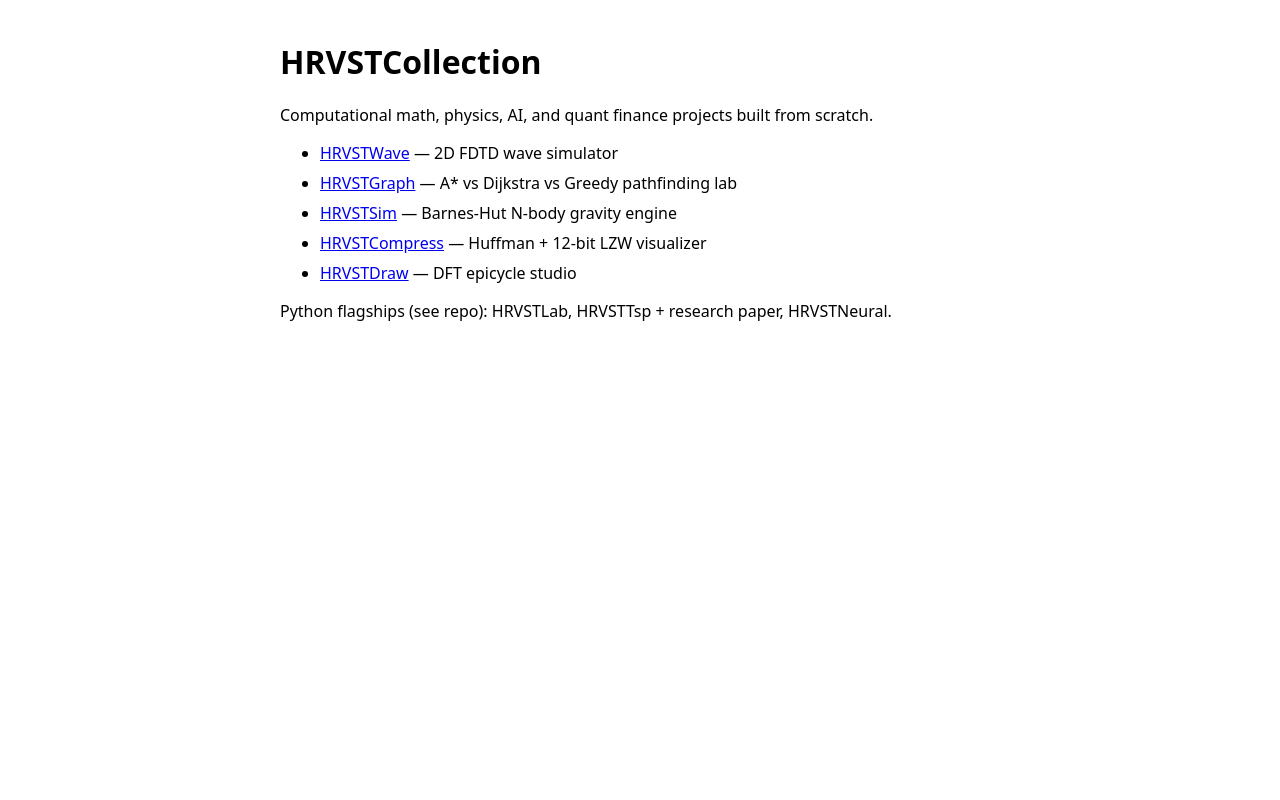
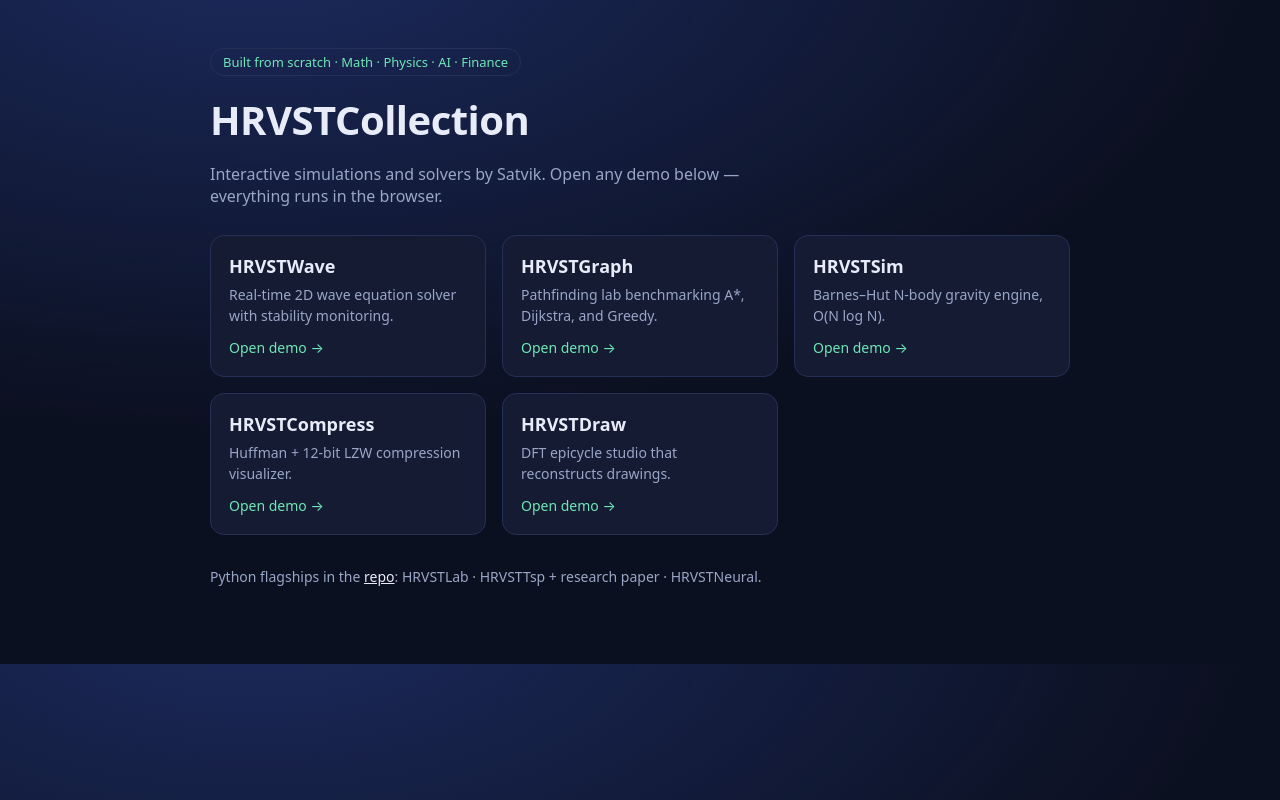
Before and after one commit to jio32-af/HRVSTCollection, a plain HTML site: page index.html in a window 1280 px wide. Drawn offline with Linux system fonts and the light colour scheme.

Commit message:
Style landing page with demo cards

```diff
--- a/index.html
+++ b/index.html
@@ -4,18 +4,32 @@
 <meta charset="utf-8">
 <meta name="viewport" content="width=device-width, initial-scale=1">
 <title>HRVSTCollection — Satvik</title>
-<style>body{font-family:system-ui,sans-serif;max-width:720px;margin:40px auto;padding:0 16px}li{margin:8px 0}</style>
+<style>
+:root{color-scheme:dark;--bg:#0b1020;--card:#141b33;--line:#263056;--txt:#e8ecf8;--mut:#9aa6c7;--acc:#6ee7b7}
+*{box-sizing:border-box}body{margin:0;font-family:system-ui,-apple-system,Segoe UI,Roboto,sans-serif;background:radial-gradient(1000px 500px at 20% -10%,#1c2a5e,transparent),var(--bg);color:var(--txt)}
+.wrap{max-width:900px;margin:0 auto;padding:48px 20px 64px}header p{color:var(--mut);max-width:60ch}
+h1{margin:0 0 8px;font-size:40px;letter-spacing:-.5px}.tag{display:inline-block;font-size:13px;color:var(--acc);border:1px solid var(--line);border-radius:999px;padding:4px 12px;margin-bottom:16px}
+.grid{display:grid;grid-template-columns:repeat(auto-fit,minmax(240px,1fr));gap:16px;margin-top:28px}
+.card{background:var(--card);border:1px solid var(--line);border-radius:14px;padding:18px;text-decoration:none;color:var(--txt);display:block}
+.card:hover{border-color:var(--acc)}.card h2{margin:0 0 6px;font-size:18px}.card p{margin:0;color:var(--mut);font-size:14px;line-height:1.5}.card span{display:inline-block;margin-top:12px;font-size:14px;color:var(--acc)}
+.foot{margin-top:32px;color:var(--mut);font-size:14px}.foot a{color:var(--txt)}
+</style>
 </head>
 <body>
+<div class="wrap">
+<header>
+<div class="tag">Built from scratch · Math · Physics · AI · Finance</div>
 <h1>HRVSTCollection</h1>
-<p>Computational math, physics, AI, and quant finance projects built from scratch.</p>
-<ul>
-<li><a href="HRVSTWave/">HRVSTWave</a> — 2D FDTD wave simulator</li>
-<li><a href="HRVSTGraph/">HRVSTGraph</a> — A* vs Dijkstra vs Greedy pathfinding lab</li>
-<li><a href="HRVSTSim/">HRVSTSim</a> — Barnes-Hut N-body gravity engine</li>
-<li><a href="HRVSTCompress/">HRVSTCompress</a> — Huffman + 12-bit LZW visualizer</li>
-<li><a href="HRVSTDraw/HRVSTDraw.html">HRVSTDraw</a> — DFT epicycle studio</li>
-</ul>
-<p>Python flagships (see repo): HRVSTLab, HRVSTTsp + research paper, HRVSTNeural.</p>
+<p>Interactive simulations and solvers by Satvik. Open any demo below — everything runs in the browser.</p>
+</header>
+<div class="grid">
+<a class="card" href="HRVSTWave/"><h2>HRVSTWave</h2><p>Real-time 2D wave equation solver with stability monitoring.</p><span>Open demo →</span></a>
+<a class="card" href="HRVSTGraph/"><h2>HRVSTGraph</h2><p>Pathfinding lab benchmarking A*, Dijkstra, and Greedy.</p><span>Open demo →</span></a>
+<a class="card" href="HRVSTSim/"><h2>HRVSTSim</h2><p>Barnes–Hut N-body gravity engine, O(N log N).</p><span>Open demo →</span></a>
+<a class="card" href="HRVSTCompress/"><h2>HRVSTCompress</h2><p>Huffman + 12-bit LZW compression visualizer.</p><span>Open demo →</span></a>
+<a class="card" href="HRVSTDraw/HRVSTDraw.html"><h2>HRVSTDraw</h2><p>DFT epicycle studio that reconstructs drawings.</p><span>Open demo →</span></a>
+</div>
+<p class="foot">Python flagships in the <a href="https://github.com/jio32-af/HRVSTCollection">repo</a>: HRVSTLab · HRVSTTsp + research paper · HRVSTNeural.</p>
+</div>
 </body>
 </html>
```
